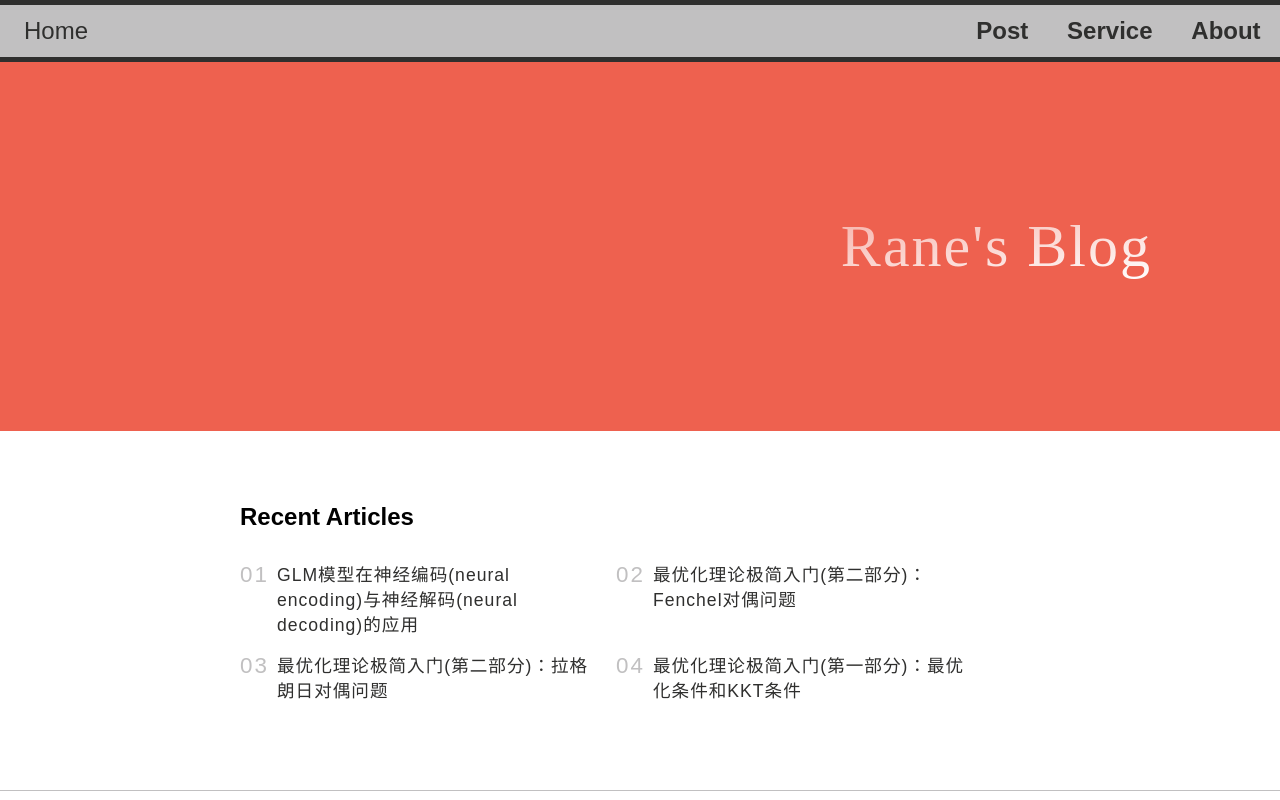
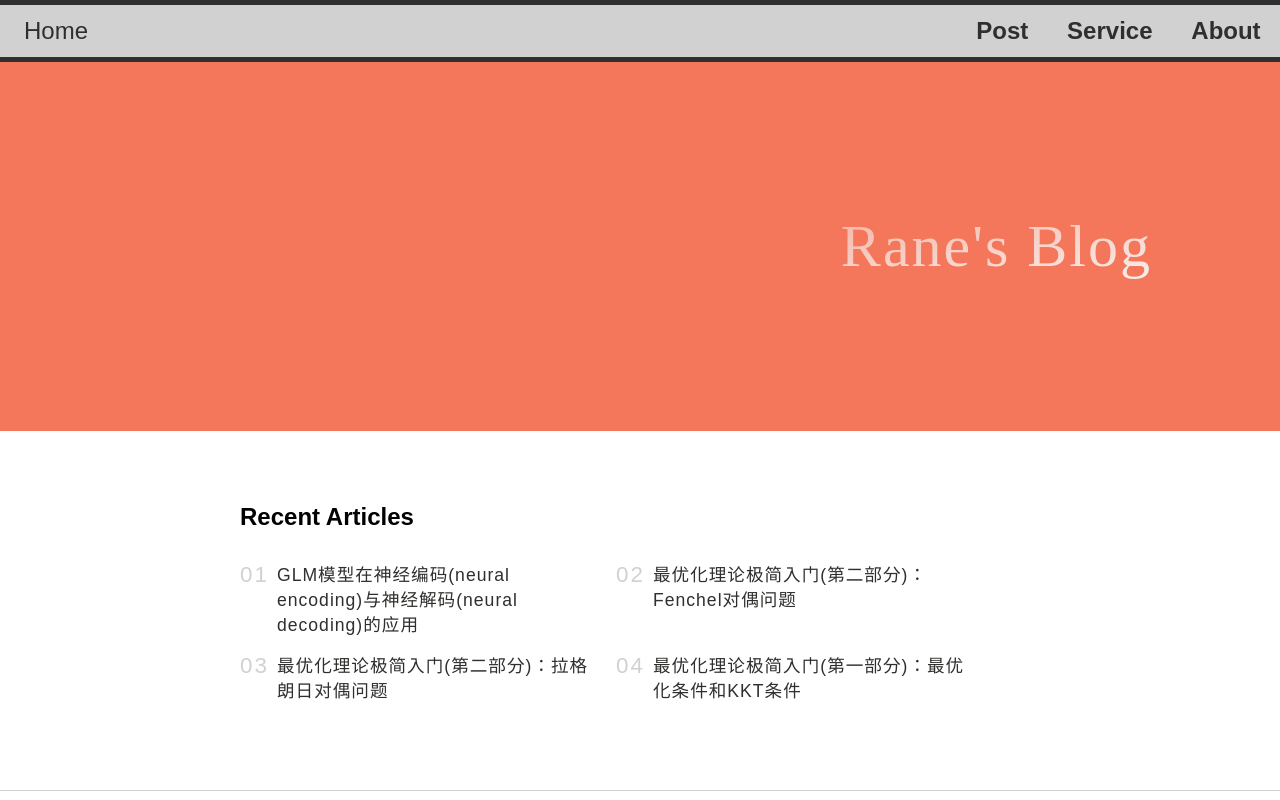
Before and after one commit to kisaragiRY/Rane-Blog, a React (Create React App) app: page / in a window 1280 px wide. Shown: the top 800 px of the page. Built offline with nearby package versions, Linux system fonts and the light colour scheme; a web font is replaced by a local one.

Commit message:
specified color variables #1

```diff
--- a/src/index.css
+++ b/src/index.css
@@ -4,8 +4,8 @@
   --font-family:'Nunito Sans', sans-serif;
   /* --font-family:'M PLUS Rounded 1c', sans-serif; */
 
-  --color-bg:white;
+  --color-bg:rgba(247, 239, 236, 1);
   --color-text:#2f2f2e;
-  --color-red: #ee614f;
-  --color-grey: #c1c0c1;
+  --color-red: rgba(245, 119, 91, 1);
+  --color-grey: rgba(210, 209, 209, 1);
 }
```
